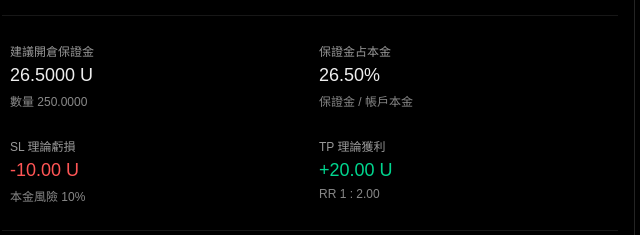
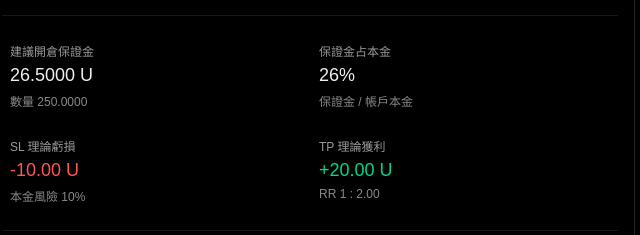
Before and after one commit to stun0019/risk_calculator, a plain HTML site: page index.html in a window 1280 px wide. Shown: the part 383-618 px from the top of the page, 330-970 px from the left. Drawn offline with Linux system fonts and the light colour scheme.

Commit message:
Update index.html

```diff
--- a/index.html
+++ b/index.html
@@ -457,8 +457,9 @@
       $("quantity").textContent =
         "數量 " + format(quantity, 4);
 
+      // 修改：保證金占本金四捨五入為整數
       $("marginPercent").textContent =
-        format(marginPercent) + "%";
+        Math.round(marginPercent) + "%";
 
       $("slLoss").textContent =
         "-" + format(slLoss) + " U";
@@ -514,7 +515,10 @@
         "槓桿：" + leverage + "x",
         "單筆風險：" + riskPercent + "%",
         "建議開倉保證金：" + format(margin, 4) + " U",
-        "保證金占本金：" + format(marginPercent) + "%",
+
+        // 修改：複製結果同樣使用整數百分比
+        "保證金占本金：" + Math.round(marginPercent) + "%",
+
         "合約數量：" + format(quantity, 4),
         "SL 理論虧損：-" + format(slLoss) + " U",
         "TP 理論獲利：+" + format(tpProfit) + " U",
```
